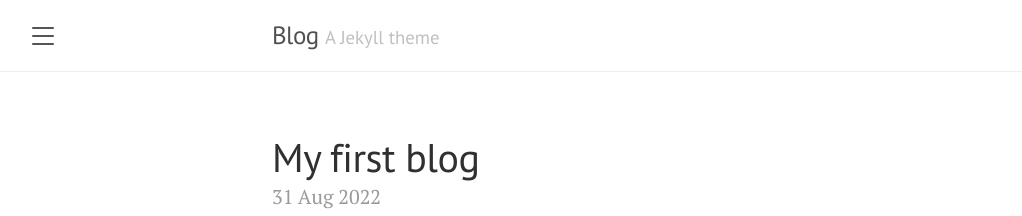
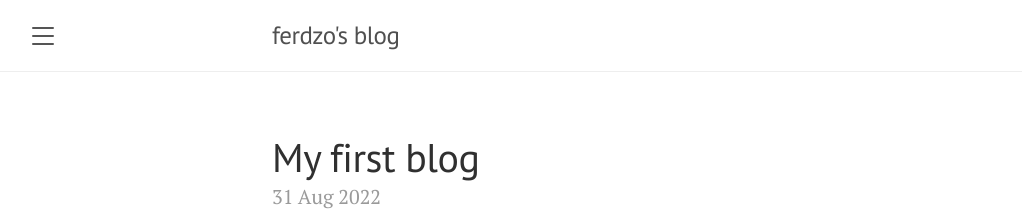
Before and after one commit to ferdzo/ferdzo.github.io, a Jekyll site: the page built from index.html, in a window 1280 px wide. Shown: the top 216 px of the page, without its empty margins (8-1030 px from the left). Built offline with Jekyll 4.4.1, drawn with Linux system fonts in a browser that asks for light colours; the list of posts is cut into pages by our own code.

Commit message:
Update _config.yml

```diff
--- a/_config.yml
+++ b/_config.yml
@@ -1,6 +1,6 @@
 # Setup
-title:               Blog
-tagline:             'A Jekyll theme'
+title:               ferdzo's blog
+tagline:             ''
 description:         'Blog for everything '
 url:                 https://blog.ferdzo.xyz
 baseurl:             ''
```
